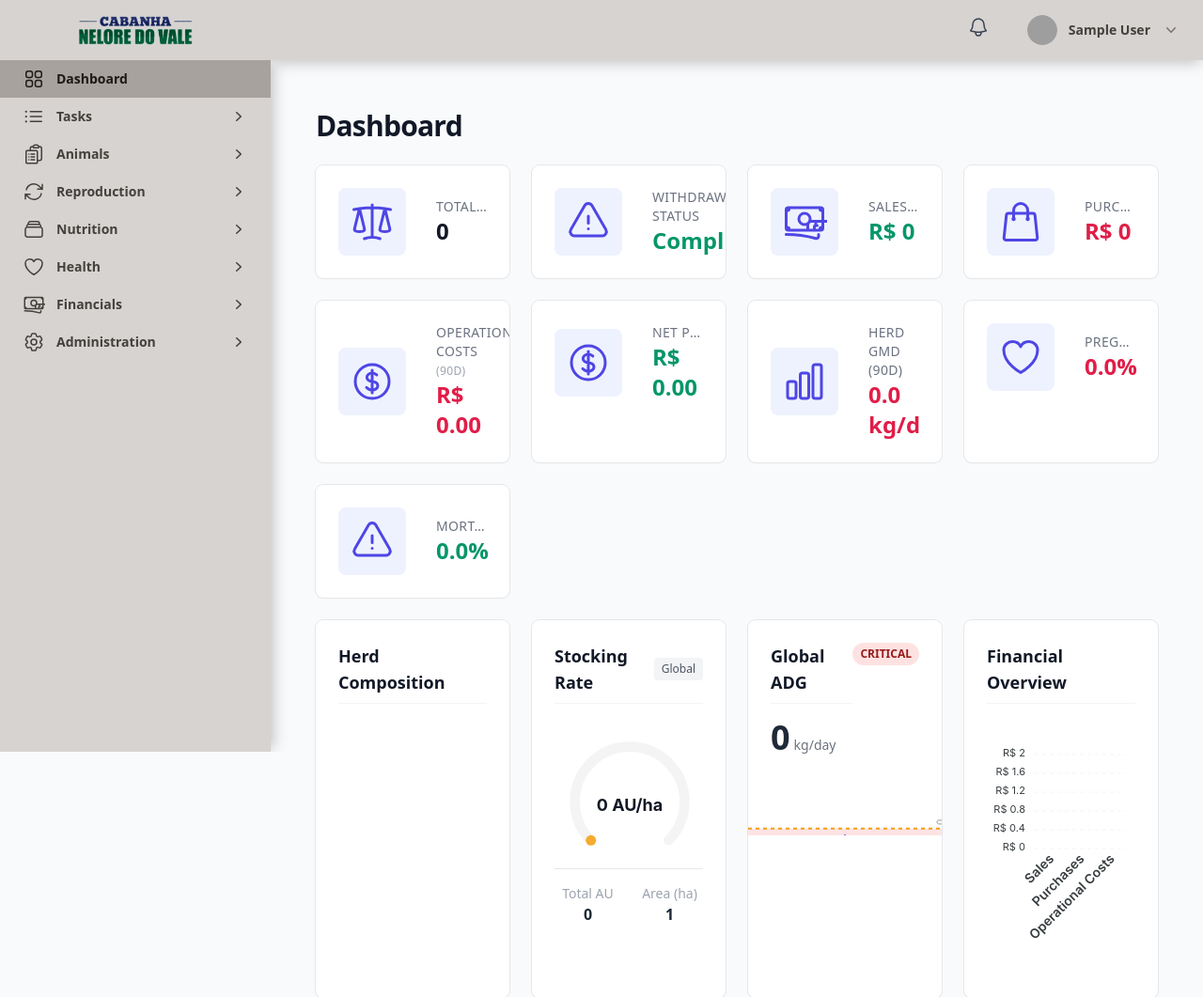
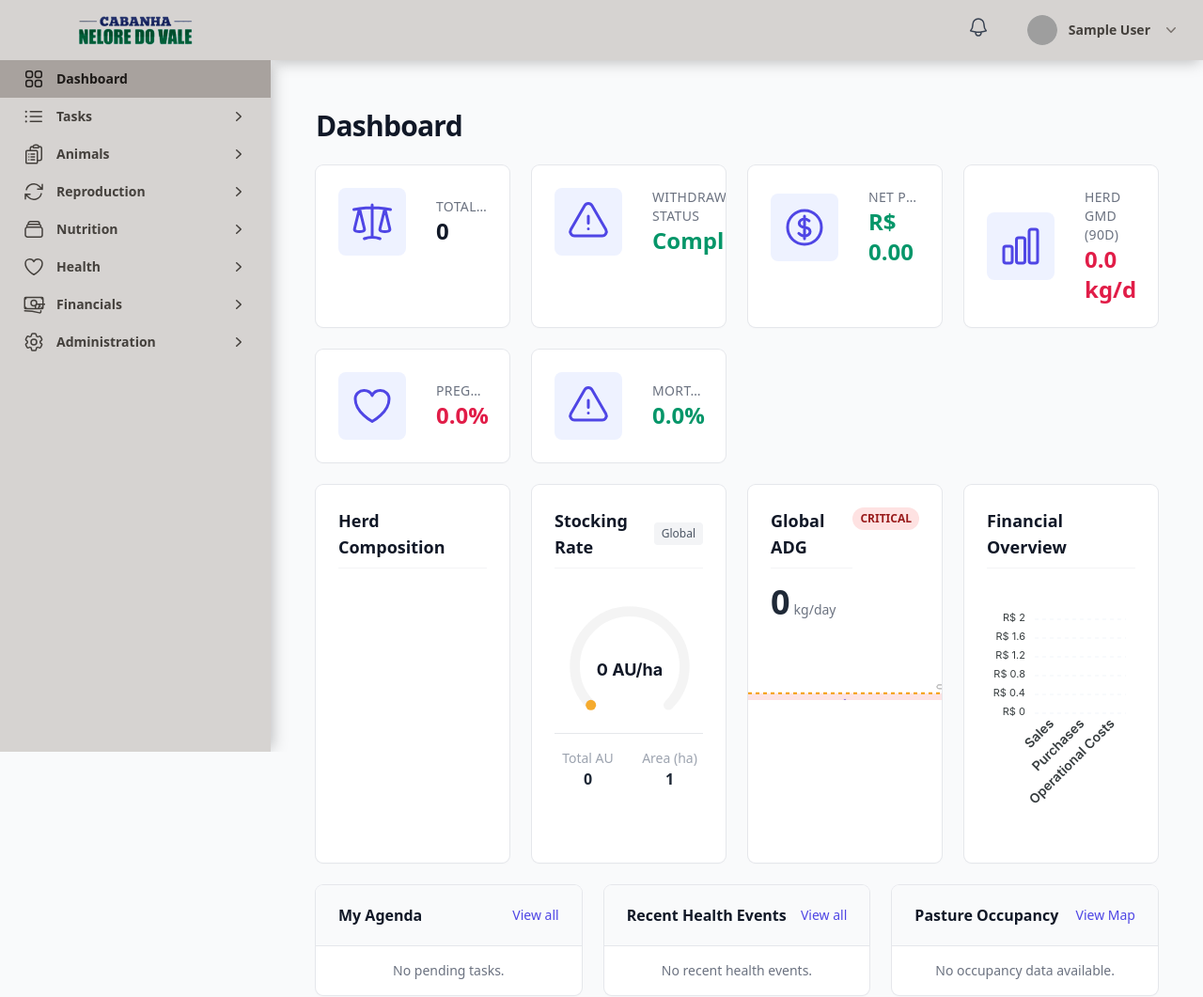
Before and after one commit to debastiani-dev/cnv, a Django app: page /dashboard/ in a window 1280 px wide. Shown: the top 1061 px of the page at 94% size. Run offline with Django 5.2, Linux system fonts and the light colour scheme; the visitor is signed in with stand-in values (Sample User, id 1); data comes from the database, SQL or seed files in the repository; data that the repository does not hold is empty; style sheets or scripts are compiled from the project's sources; parts of the project's set-up code (start-up, migrations or seed data) failed here and were passed over; some libraries are stand-ins or nearby versions; grey boxes are pictures that could not be loaded.

Commit message:
refactor(dashboard): remove redundant KPI cards (Sales, Purchases, Op. Costs)

```diff
--- a/apps/dashboard/templates/dashboard/home.html
+++ b/apps/dashboard/templates/dashboard/home.html
@@ -168,68 +168,7 @@
             </div>
         </div>
 
-        <!-- Sales Revenue -->
-        <div class="bg-white overflow-hidden rounded-3xl shadow-sm ring-1 ring-gray-200">
-            <div class="p-10">
-                <div class="flex items-center">
-                    <div class="flex-shrink-0 p-3 bg-indigo-50 rounded-lg">
-                        <svg class="h-12 w-12 text-indigo-600" fill="none" viewBox="0 0 24 24" stroke-width="1.5" stroke="currentColor">
-                            <path stroke-linecap="round" stroke-linejoin="round" d="M2.25 18.75a60.07 60.07 0 0115.797 2.101c.727.198 1.453-.342 1.453-1.096V18.75M3.75 4.5v.75A.75.75 0 013 6h-.75m0 0v-.375c0-.621.504-1.125 1.125-1.125H20.25M2.25 6v9m18-10.5v.75c0 .414.336.75.75.75h.75m-1.5-1.5h.375c.621 0 1.125.504 1.125 1.125v9.75c0 .621-.504 1.125-1.125 1.125h-.375m1.5-1.5H21a.75.75 0 00-.75.75v.75m0 0H3.75m0 0h-.375a1.125 1.125 0 01-1.125-1.125V15m1.5 1.5v-.75A.75.75 0 003 15h-.75M15 10.5a3 3 0 11-6 0 3 3 0 016 0zm3 2.025v.75c0 .414.336.75.75.75H18a.75.75 0 00-.75.75v.75m7.5-3.75h-9c-1.1 0-2 .9-2 2v2.25" />
-                        </svg>
-                    </div>
-                    <div class="ml-8 w-0 flex-1">
-                        <dl>
-                            <dt class="truncate text-sm font-medium text-gray-500 uppercase tracking-wide">{% trans "Sales" %} <span class="text-xs text-gray-400">({% trans "90d" %})</span></dt>
-                            <dd>
-                                <div class="text-2xl font-bold text-emerald-600">R$ {{ sales_stats.total_revenue|intcomma }}</div>
-                            </dd>
-                        </dl>
-                    </div>
-                </div>
-            </div>
-        </div>
 
-        <!-- Purchase Cost -->
-        <div class="bg-white overflow-hidden rounded-3xl shadow-sm ring-1 ring-gray-200">
-            <div class="p-10">
-                <div class="flex items-center">
-                    <div class="flex-shrink-0 p-3 bg-indigo-50 rounded-lg">
-                        <svg class="h-12 w-12 text-indigo-600" fill="none" viewBox="0 0 24 24" stroke-width="1.5" stroke="currentColor">
-                             <path stroke-linecap="round" stroke-linejoin="round" d="M15.75 10.5V6a3.75 3.75 0 10-7.5 0v4.5m11.356-1.993l1.263 12c.07.665-.45 1.243-1.119 1.243H4.25a1.125 1.125 0 01-1.12-1.243l1.264-12A1.125 1.125 0 015.513 7.5h12.974c.576 0 1.059.435 1.119 1.007zM8.625 10.5a.375.375 0 11-.75 0 .375.375 0 01.75 0zm7.5 0a.375.375 0 11-.75 0 .375.375 0 01.75 0z" />
-                        </svg>
-                    </div>
-                    <div class="ml-8 w-0 flex-1">
-                        <dl>
-                            <dt class="truncate text-sm font-medium text-gray-500 uppercase tracking-wide">{% trans "Purchases" %} <span class="text-xs text-gray-400">({% trans "90d" %})</span></dt>
-                            <dd>
-                                <div class="text-2xl font-bold text-rose-600">R$ {{ purchases_stats.total_cost|intcomma }}</div>
-                            </dd>
-                        </dl>
-                    </div>
-                </div>
-            </div>
-        </div>
-
-        <!-- Operational Costs -->
-        <div class="bg-white overflow-hidden rounded-3xl shadow-sm ring-1 ring-gray-200">
-            <div class="p-10">
-                <div class="flex items-center">
-                    <div class="flex-shrink-0 p-3 bg-indigo-50 rounded-lg">
-                        <svg class="h-12 w-12 text-indigo-600" fill="none" viewBox="0 0 24 24" stroke-width="1.5" stroke="currentColor">
-                           <path stroke-linecap="round" stroke-linejoin="round" d="M12 6v12m-3-2.818.879.659c1.171.879 3.07.879 4.242 0 1.172-.879 1.172-2.303 0-3.182C13.536 12.219 12.768 12 12 12c-.725 0-1.45-.22-2.003-.659-1.106-.879-1.106-2.303 0-3.182s2.9-.879 4.006 0l.415.33M21 12a9 9 0 11-18 0 9 9 0 0118 0Z" />
-                        </svg>
-                    </div>
-                    <div class="ml-8 w-0 flex-1">
-                        <dl>
-                            <dt class="text-sm font-medium text-gray-500 uppercase tracking-wide">{% trans "Operational Costs" %} <span class="text-xs text-gray-400">({% trans "90d" %})</span></dt>
-                            <dd>
-                                <div class="text-2xl font-bold text-rose-600">R$ {{ cost_stats.total_cost|intcomma }}</div>
-                            </dd>
-                        </dl>
-                    </div>
-                </div>
-            </div>
-        </div>
 
         <!-- Net Profit -->
         <div class="bg-white overflow-hidden rounded-3xl shadow-sm ring-1 ring-gray-200">
```
